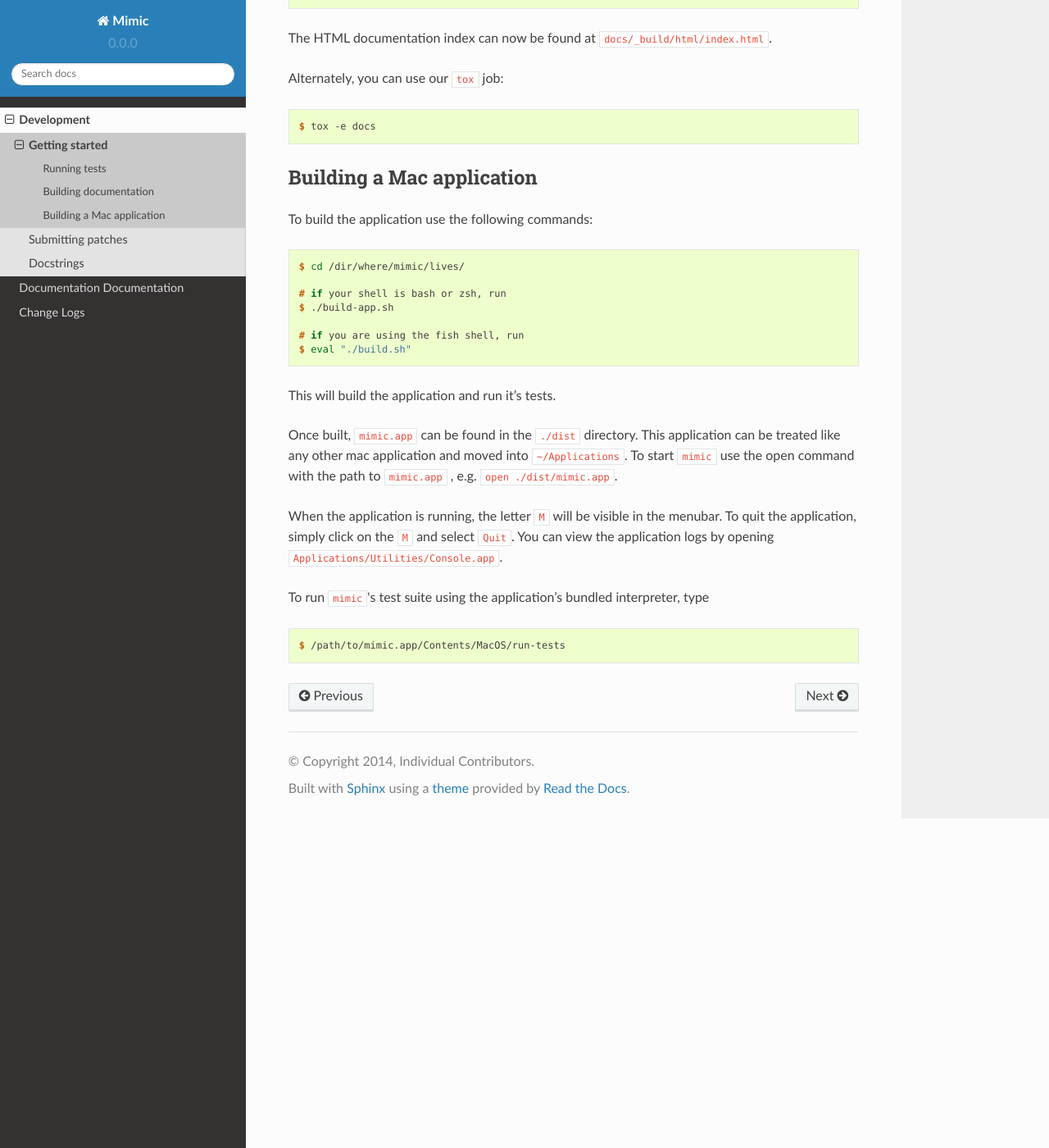
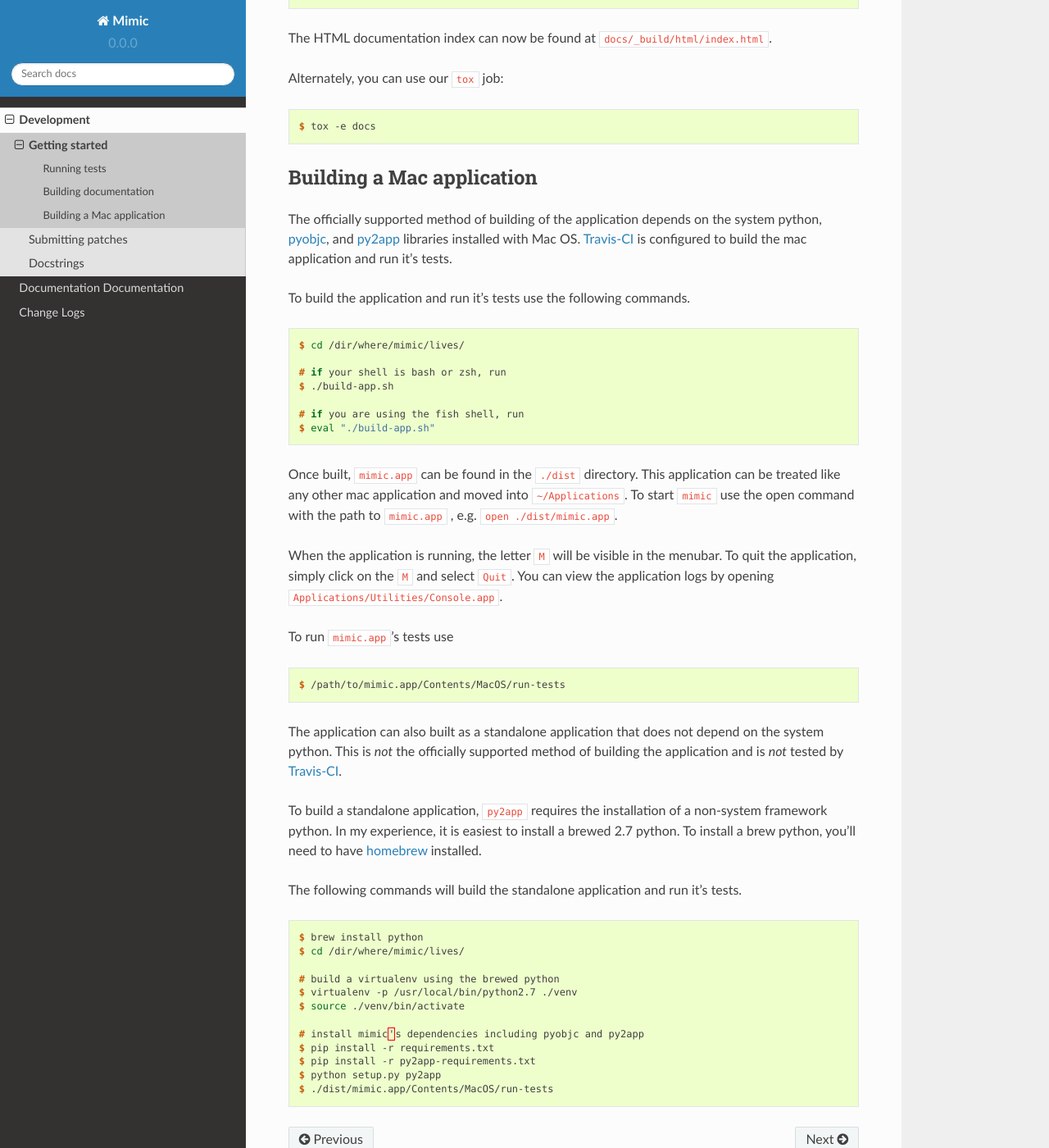
Before and after one commit to rackerlabs/mimic, a Sphinx documentation site: the page built from docs/development/getting-started.rst, in a window 1280 px wide and 1400 px high, scrolled down 1501 px. Shown: the whole window at 82% size. Built offline with Sphinx 7.4.7 and the Read the Docs theme 2.0.0, drawn with Linux system fonts in a browser that asks for light colours.

Commit message:
docs for official and standalone builds

```diff
--- a/docs/development/getting-started.rst
+++ b/docs/development/getting-started.rst
@@ -87,7 +87,11 @@
 Building a Mac application
 ~~~~~~~~~~~~~~~~~~~~~~~~~~
 
-To build the application use the following commands:
+The officially supported method of building of the application depends on the
+system python, `pyobjc`_, and `py2app`_ libraries installed with Mac OS.
+`Travis-CI`_ is configured to build the mac application and run it's tests.
+
+To build the application and run it's tests use the following commands.
 
 .. code-block:: console
 
@@ -97,9 +101,7 @@
    $ ./build-app.sh
 
    # if you are using the fish shell, run
-   $ eval "./build.sh"
-
-This will build the application and run it's tests.
+   $ eval "./build-app.sh"
 
 Once built, ``mimic.app`` can be found in the ``./dist`` directory.
 This application can be treated like any other mac application and moved into
@@ -112,12 +114,40 @@
 ``Quit``. You can view the application logs by opening
 ``Applications/Utilities/Console.app``.
 
-To run ``mimic``\'s test suite using the application's bundled interpreter,
-type
+To run ``mimic.app``'s tests use
 
 .. code-block:: console
 
    $ /path/to/mimic.app/Contents/MacOS/run-tests
+
+The application can also built as a standalone application
+that does not depend on the system python.
+This is *not* the officially supported method of building the application and
+is *not* tested by `Travis-CI`_.
+
+To build a standalone application, ``py2app`` requires the installation of a
+non-system framework python.
+In my experience, it is easiest to install a brewed 2.7 python.
+To install a brew python, you'll need to have `homebrew`_ installed.
+
+The following commands will build the standalone application and run it's
+tests.
+
+.. code-block:: console
+
+   $ brew install python
+   $ cd /dir/where/mimic/lives/
+
+   # build a virtualenv using the brewed python
+   $ virtualenv -p /usr/local/bin/python2.7 ./venv
+   $ source ./venv/bin/activate
+
+   # install mimic's dependencies including pyobjc and py2app
+   $ pip install -r requirements.txt
+   $ pip install -r py2app-requirements.txt
+   $ python setup.py py2app
+   $ ./dist/mimic.app/Contents/MacOS/run-tests
+
 
 .. _`homebrew`: http://brew.sh/
 .. _`pytest`: https://pypi.python.org/pypi/pytest
@@ -132,3 +162,6 @@
 .. _`coverage`: https://pypi.python.org/pypi/coverage
 .. _`pep8`: http://legacy.python.org/dev/peps/pep-0008/
 .. _`pyflakes`: https://pypi.python.org/pypi/coverage
+.. _`pyobjc`: https://pypi.python.org/pypi/pyobjc
+.. _`py2app`: https://pypi.python.org/pypi/py2app
+.. _`Travis-CI`: https://travis-ci.org/rackerlabs/mimic
```
